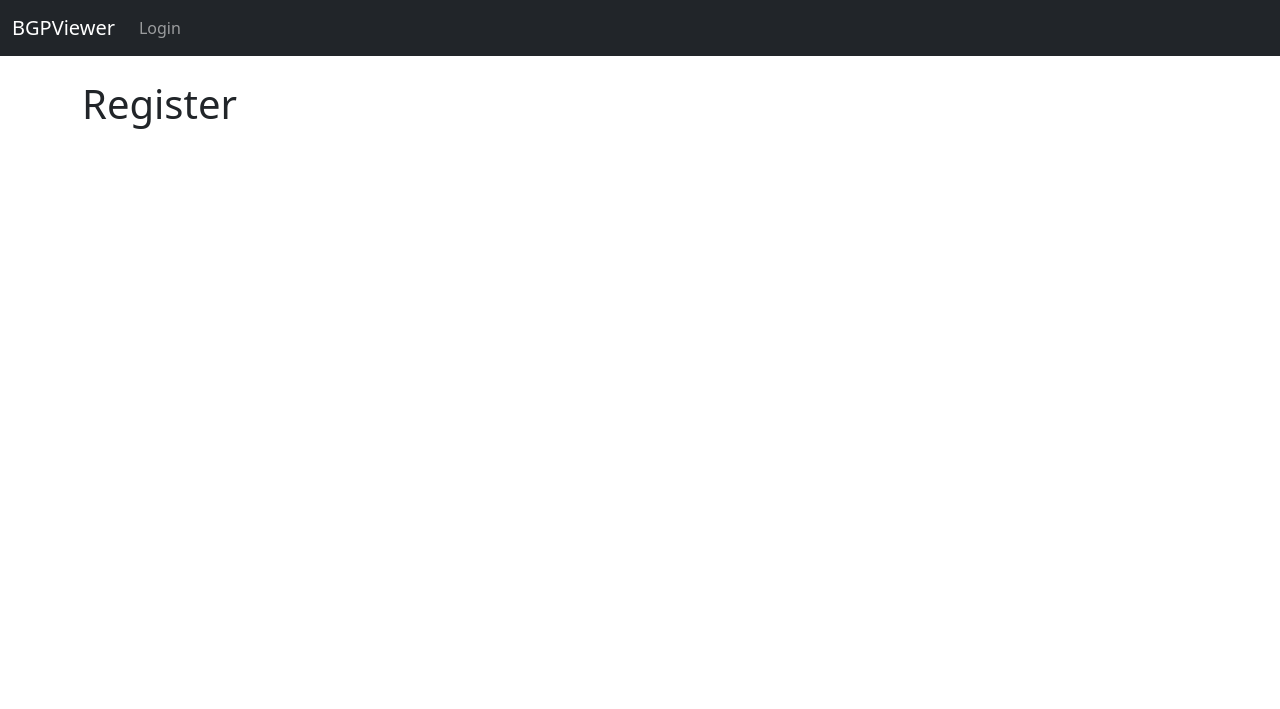
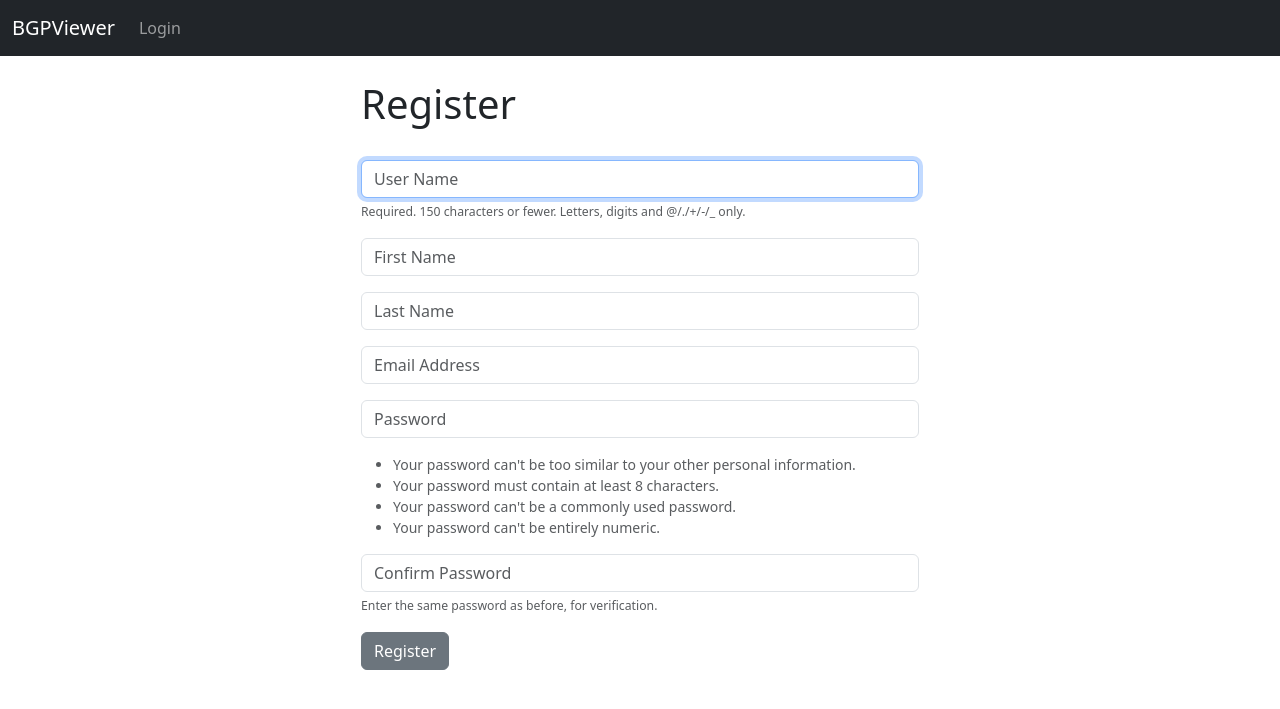
Before and after one commit to armc23/dbgpviewer, a Django app: page /register in a window 1280 px wide. Shown: the top 709 px of the page. Run offline with Django 4.2, Linux system fonts and the light colour scheme.

Commit message:
Registration,login and  logout bug fix

```diff
--- a/bgpviewer/forms.py
+++ b/bgpviewer/forms.py
@@ -1,15 +1,16 @@
-from django.contrib.auth.forms import UserChangeForm
+from django.contrib.auth.forms import UserCreationForm
 from django.contrib.auth.models import User
 from django import forms
 
-class SignUpForm(UserChangeForm):
-    email= forms.EmailField(lable="",widget=forms.TextInput(attrs={'class':'form-control','placeholder':'Email Address'}))
-    firstname= forms.CharField(label="",max_length=100,widget=forms.TextInput(attrs={'class':'form-control','placeholder':'First Name'}))
-    lastname= forms.CharField(label="",max_length=100,widget=forms.TextInput(attrs={'class':'form-control','placeholder':'Last Name'}))
 
-    class Metta:
-        model=User
-        fiels = ('username','firstname','lastname','email','password1','password2')
+class SignUpForm(UserCreationForm):
+    email = forms.EmailField(label="", widget=forms.TextInput(attrs={'class':'form-control', 'placeholder':'Email Address'}))
+    first_name = forms.CharField(label="", max_length=100, widget=forms.TextInput(attrs={'class':'form-control', 'placeholder':'First Name'}))
+    last_name = forms.CharField(label="", max_length=100, widget=forms.TextInput(attrs={'class':'form-control', 'placeholder':'Last Name'}))
+
+    class Meta:
+        model = User
+        fields = ('username', 'first_name', 'last_name', 'email', 'password1', 'password2')
 
     def __init__(self, *args, **kwargs):
         super(SignUpForm, self).__init__(*args, **kwargs)
--- a/bgpviewer/templates/register.html
+++ b/bgpviewer/templates/register.html
@@ -1,6 +1,29 @@
 {% extends 'base.html' %}
 
 {% block content %}
+<div class="col-md-6 offset-md-3">
 <h1>Register</h1>
+</br>
+    <form method="POST" acction="">
+        {% csrf_token %}
+
+        {% if form.errors %}
+			    <div class="alert alert-warning alert-dismissible fade show" role="alert">
+			    Your Form Has Errors
+			    {% for field in form %}
+			    	{% if field.errors %}
+			  		  {{ field.errors }}
+			  	    {% endif %}
+			  {% endfor %}
+			  <button type="button" class="btn-close" data-bs-dismiss="alert" aria-label="Close"></button>
+			</div>
+		{% endif %}
+
+	{{ form.as_p }}
+        <button type='submit' class="btn btn-secondary">Register</button>
+    </form>
+
+</div>
+
 
 {% endblock %}
--- a/bgpviewer/views.py
+++ b/bgpviewer/views.py
@@ -1,6 +1,7 @@
 from django.shortcuts import render,redirect
 from django.contrib.auth import authenticate,login,logout
 from django.contrib import messages
+from .forms import SignUpForm
 
 def home(request):
     #Check to see if login in
@@ -29,4 +30,18 @@ def logout_user(request):
     return redirect('home')
 
 def register_user(request):
-    return render(request,'register.html',{})
+    if request.method =='POST':
+        form = SignUpForm(request.POST)
+        if form.is_valid():
+            form.save()
+            #Authenticate and login
+            username = form.cleaned_data['username']
+            password = form.cleaned_data['password1']
+            user = authenticate(username=username,password=password)
+            login(request,user)
+            messages.success(request,"You have successfuly registered a new User")
+            return redirect('home')
+    else:
+        form = SignUpForm()
+        return render(request,'register.html',{'form':form})
+    return render(request, 'register.html', {'form':form})
```
